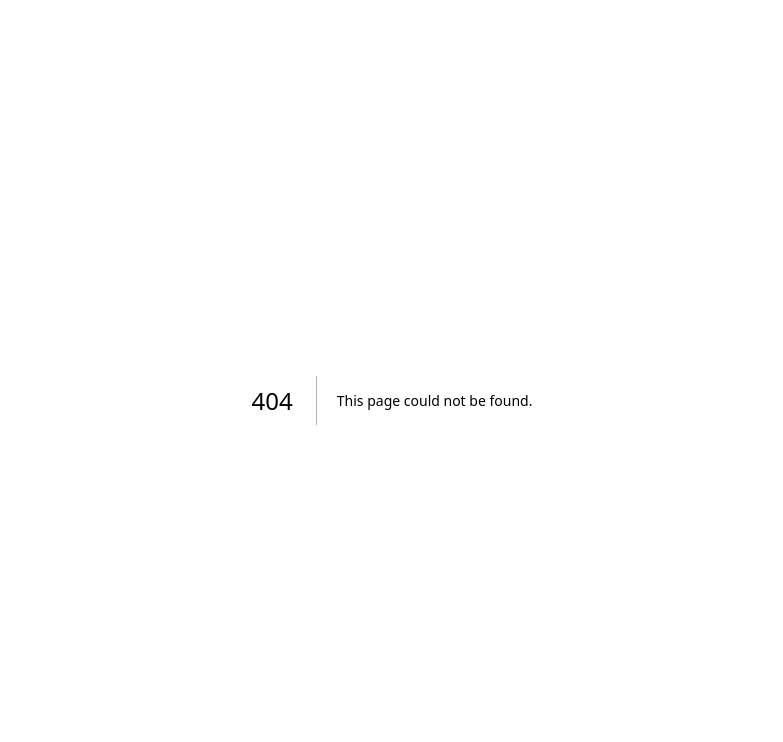
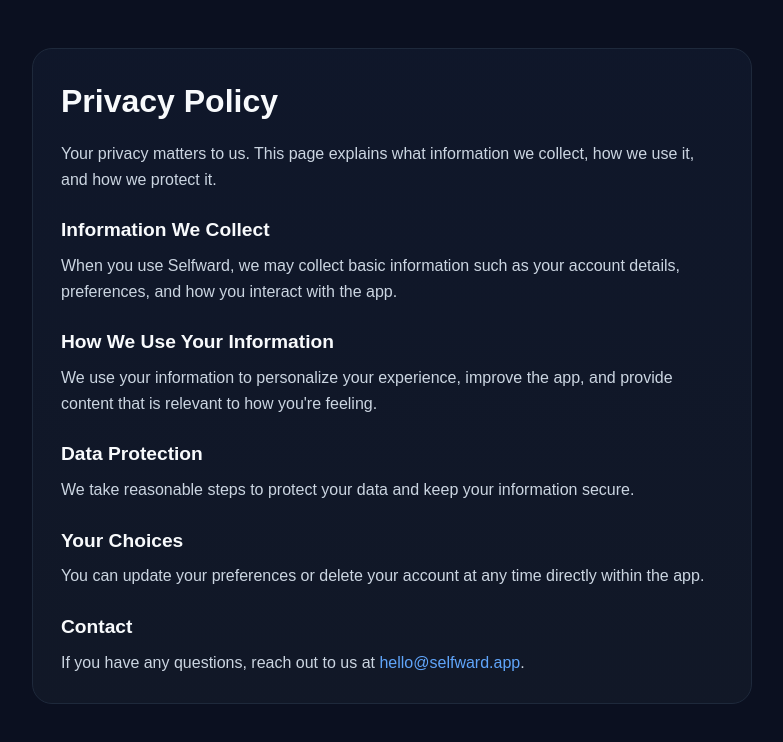
Before and after one commit to mcswainjr/selfward-web, a Next.js app: page /privacy in a window 1280 px wide. Before the commit this address had no page. Shown: the top 742 px of the page, without its empty margins (248-1031 px from the left). Built offline with nearby package versions, Linux system fonts and the light colour scheme.

Commit message:
Add privacy page

```diff
--- /dev/null
+++ b/app/privacy/page.tsx
@@ -0,0 +1,103 @@
+export default function PrivacyPage() {
+  return (
+    <main style={container}>
+      <div style={card}>
+        <h1 style={title}>Privacy Policy</h1>
+
+        <p style={text}>
+          Your privacy matters to us. This page explains what information we
+          collect, how we use it, and how we protect it.
+        </p>
+
+        <section style={section}>
+          <h2 style={heading}>Information We Collect</h2>
+          <p style={text}>
+            When you use Selfward, we may collect basic information such as your
+            account details, preferences, and how you interact with the app.
+          </p>
+        </section>
+
+        <section style={section}>
+          <h2 style={heading}>How We Use Your Information</h2>
+          <p style={text}>
+            We use your information to personalize your experience, improve the
+            app, and provide content that is relevant to how you're feeling.
+          </p>
+        </section>
+
+        <section style={section}>
+          <h2 style={heading}>Data Protection</h2>
+          <p style={text}>
+            We take reasonable steps to protect your data and keep your
+            information secure.
+          </p>
+        </section>
+
+        <section style={section}>
+          <h2 style={heading}>Your Choices</h2>
+          <p style={text}>
+            You can update your preferences or delete your account at any time
+            directly within the app.
+          </p>
+        </section>
+
+        <section style={section}>
+          <h2 style={heading}>Contact</h2>
+          <p style={text}>
+            If you have any questions, reach out to us at{" "}
+            <a href="mailto:hello@selfward.app" style={link}>
+              hello@selfward.app
+            </a>
+            .
+          </p>
+        </section>
+      </div>
+    </main>
+  );
+}
+
+/* ---------- Styles ---------- */
+
+const container = {
+  minHeight: "100vh",
+  background: "#0B1020",
+  color: "#F8FAFC",
+  padding: "48px 20px",
+  fontFamily: "Arial, sans-serif",
+};
+
+const card = {
+  maxWidth: 720,
+  margin: "0 auto",
+  background:
+    "linear-gradient(180deg, rgba(15,23,42,0.95) 0%, rgba(17,24,39,0.95) 100%)",
+  border: "1px solid #1E293B",
+  borderRadius: 20,
+  padding: "28px",
+};
+
+const title = {
+  fontSize: "2rem",
+  fontWeight: 800,
+  marginBottom: 16,
+};
+
+const section = {
+  marginTop: 24,
+};
+
+const heading = {
+  fontSize: "1.2rem",
+  fontWeight: 700,
+  marginBottom: 8,
+};
+
+const text = {
+  color: "#CBD5E1",
+  lineHeight: 1.6,
+};
+
+const link = {
+  color: "#60A5FA",
+  textDecoration: "none",
+};
```
Also changed, not shown: 1 other file (tests, documents, lock files or other folders).
